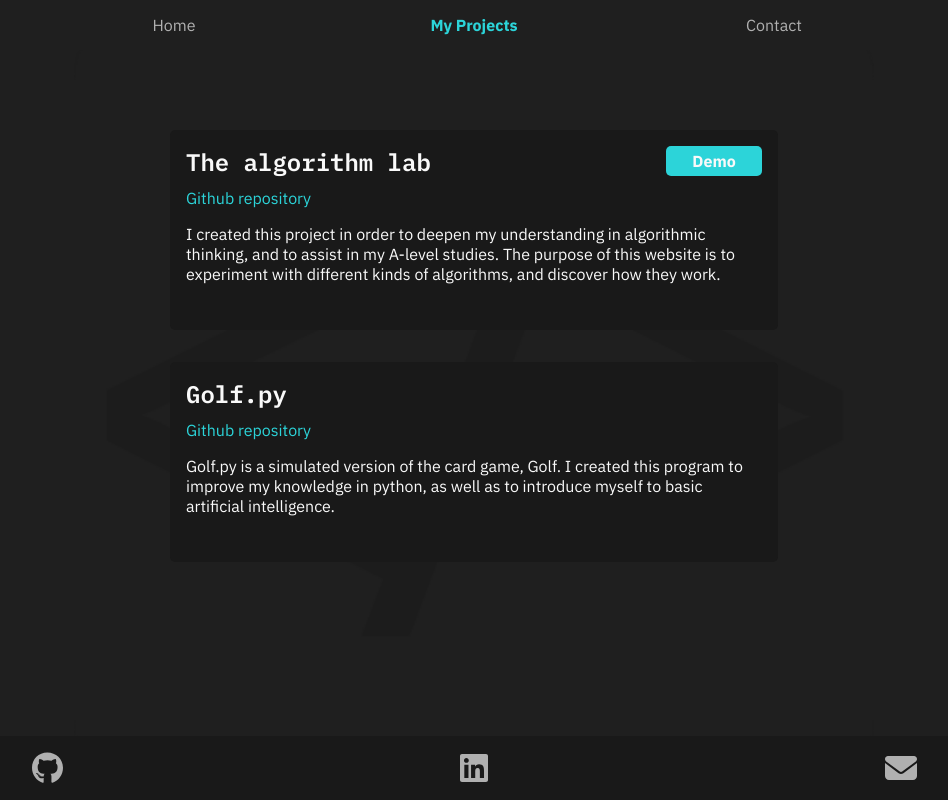
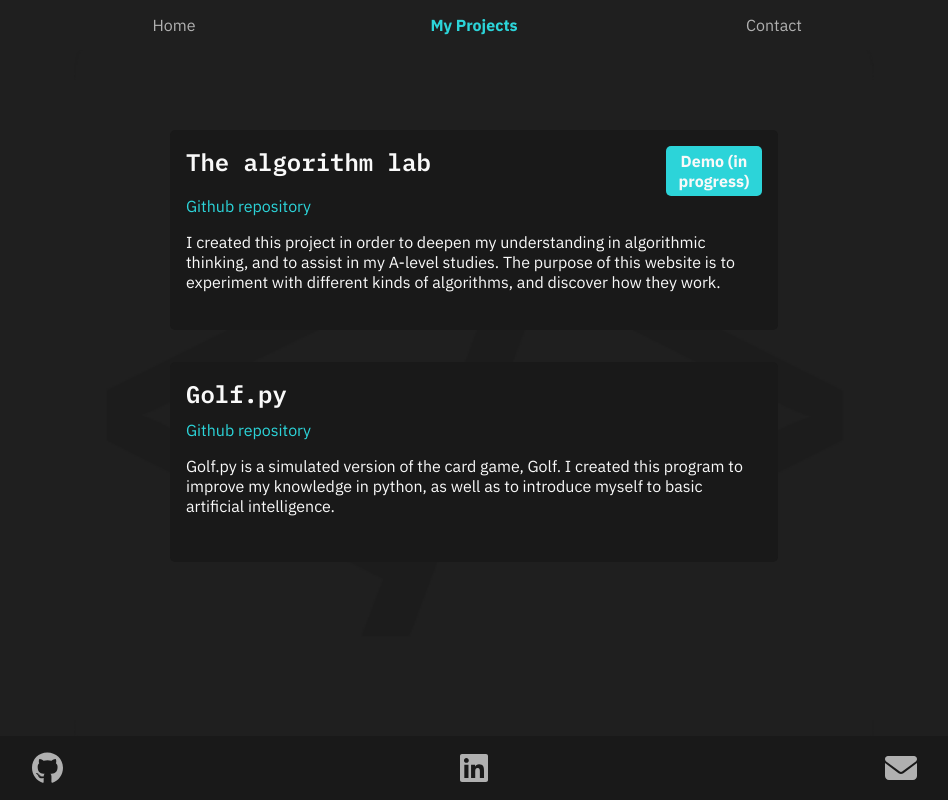
Before and after one commit to Jefernater58/portfolioWebsite, a React (Create React App) app: page /projects in a window 1280 px wide. Shown: the whole page, without its empty margins (166-1114 px from the left). Built offline with nearby package versions, Linux system fonts and the light colour scheme.

Commit message:
Update Home

```diff
--- a/src/components/Project.js
+++ b/src/components/Project.js
@@ -4,7 +4,7 @@ export default function Project({title, github, demo, text}) {
     return <div className="Project">
         <div className="ProjectRow">
             <h2 className="ProjectTitle">{title}</h2>
-            {demo !== null ? <a className="ProjectDemo" href={demo}>Demo</a> : ""}
+            {demo !== null ? <a className="ProjectDemo" href={demo}>Demo (in progress)</a> : ""}
         </div>
 
         <div className="ProjectRow">
```
